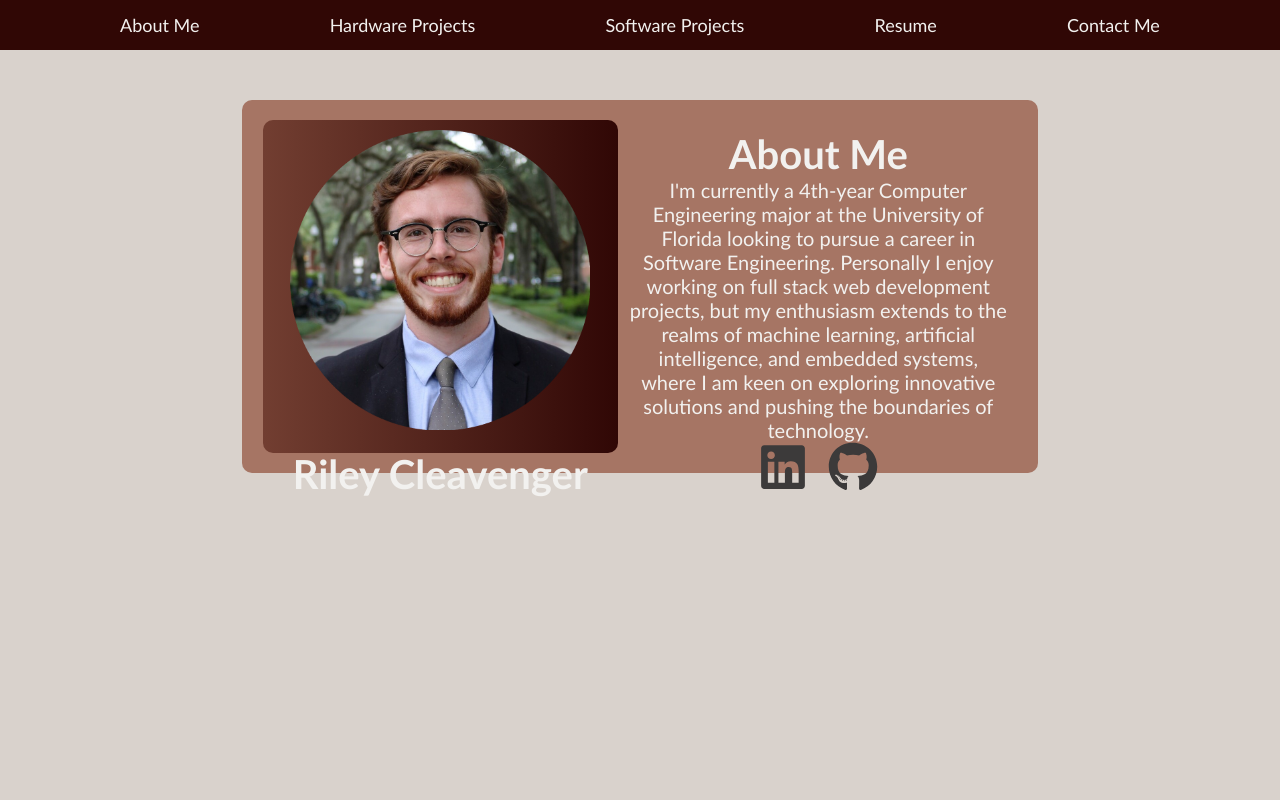
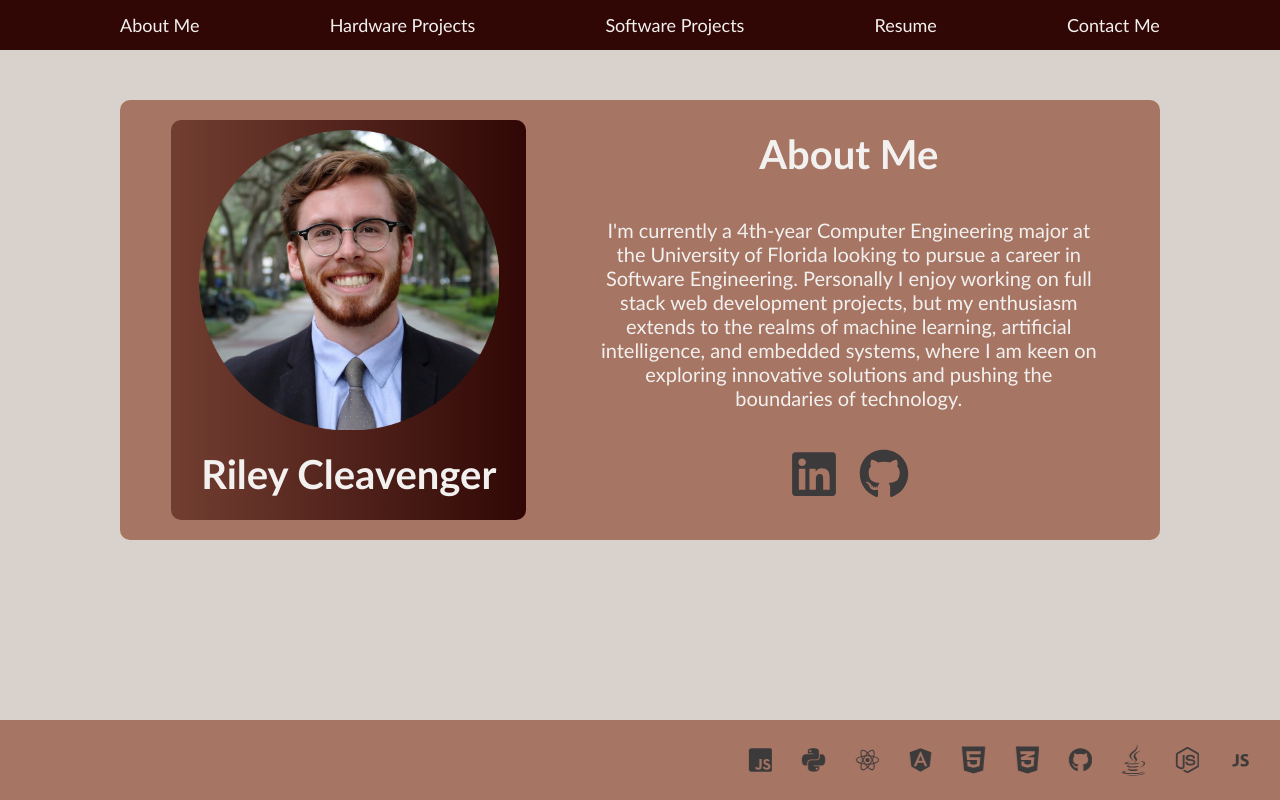
Before and after one commit to rileycleavenger/portfolio_v2, a React (Create React App) app in the folder riley-portfolio/: page / in a window 1280 px wide. Built offline with nearby package versions, Linux system fonts and the light colour scheme.

Commit message:
icons are scrolling

```diff
--- a/riley-portfolio/src/App.css
+++ b/riley-portfolio/src/App.css
@@ -4,7 +4,7 @@
   height: calc(100vh - 60px);
 }
 body {
-  font-family: 'Gill Sans', 'Gill Sans MT', Calibri, 'Trebuchet MS', sans-serif;
+  font-family: 'Gill Sans', 'Gill Sans MT', 'Calibri', 'Trebuchet MS', 'sans-serif';
   background-color: var(--background-color);
   color: var(--dark-text-color);
   height: 100vh;
--- a/riley-portfolio/src/components/about/about.css
+++ b/riley-portfolio/src/components/about/about.css
@@ -1,6 +1,8 @@
 .about{
     display: flex;
-    justify-content: center;
+    flex-direction: column;
+    justify-content: space-between;
+    align-items: center;
     width: 100%;
     height: 100%;
 }
@@ -12,8 +14,8 @@
     background-color: var(--secondary-color);
     border-radius: 10px;
     padding: 20px;
-    width: 60%;
-    height: 45%;
+    width: 1000px;
+    height: 400px;
     margin-top: 50px;
 }
 .picture-and-name{
@@ -77,3 +79,33 @@ p{
     transform: translateY(-5px);
     color: var(--light-text-color);
 }
+
+
+@keyframes scroll {
+    0% {
+      transform: translateX(100%);
+    }
+    100% {
+      transform: translateX(-100%);
+    }
+}
+.icons-container{
+    position: fixed;
+    bottom: 0;
+    width: 100%;
+    padding-top: 10px;
+    padding-bottom: 10px;
+    background-color: var(--secondary-color);
+}
+.scrolling-icons {
+    display: flex;
+    overflow: hidden;
+    animation: scroll 25s linear infinite;
+}
+
+.moving-icon {
+    margin-left: 30px;
+    font-size: 60px;
+    color: var(--dark-text-color);
+    transition: 0.3s ease;
+}
--- a/riley-portfolio/src/components/about/about.tsx
+++ b/riley-portfolio/src/components/about/about.tsx
@@ -1,6 +1,9 @@
 import React from 'react';
 import './about.css';
-import { FaLinkedin, FaGithub } from 'react-icons/fa';
+import { FaJsSquare, FaPython, FaReact, FaAngular, FaHtml5, FaCss3Alt, FaGithub, FaJava, FaNodeJs, FaLinkedin } from 'react-icons/fa';
+import { DiJavascript1, DiFirebase, DiRust, DiVisualstudio } from 'react-icons/di';
+import { SiCplusplus, SiCsharp, SiMysql, SiExpress, SiFlask, SiVercel, SiMicrosoftazure, SiRaspberrypi, SiJirasoftware } from 'react-icons/si';
+import { BiLogoTypescript, BiLogoGoLang  } from "react-icons/bi";
 
 const About: React.FC = () => {
   return (
@@ -23,6 +26,34 @@ const About: React.FC = () => {
           </div>
         </div>
       </div>
+      <div className="icons-container">
+      <div className="scrolling-icons">
+        <FaJsSquare className="moving-icon"/>
+        <FaPython className="moving-icon"/>
+        <FaReact className="moving-icon"/>
+        <FaAngular className="moving-icon"/>
+        <FaHtml5 className="moving-icon"/>
+        <FaCss3Alt className="moving-icon"/>
+        <FaGithub className="moving-icon"/>
+        <FaJava className="moving-icon"/>
+        <FaNodeJs className="moving-icon"/>
+        <DiJavascript1 className="moving-icon"/>
+        <BiLogoTypescript className="moving-icon"/>
+        <DiFirebase className="moving-icon"/>
+        <DiRust className="moving-icon"/>
+        <DiVisualstudio className="moving-icon"/>
+        <SiMicrosoftazure  className="moving-icon"/>
+        <SiCplusplus className="moving-icon"/>
+        <SiCsharp className="moving-icon"/>
+        <BiLogoGoLang className="moving-icon"/>
+        <SiMysql className="moving-icon"/>
+        <SiExpress className="moving-icon"/>
+        <SiFlask className="moving-icon"/>
+        <SiVercel className="moving-icon"/>
+        <SiRaspberrypi className="moving-icon"/>
+        <SiJirasoftware className="moving-icon"/>
+      </div>
+      </div>
     </div>
   );
 };
```
